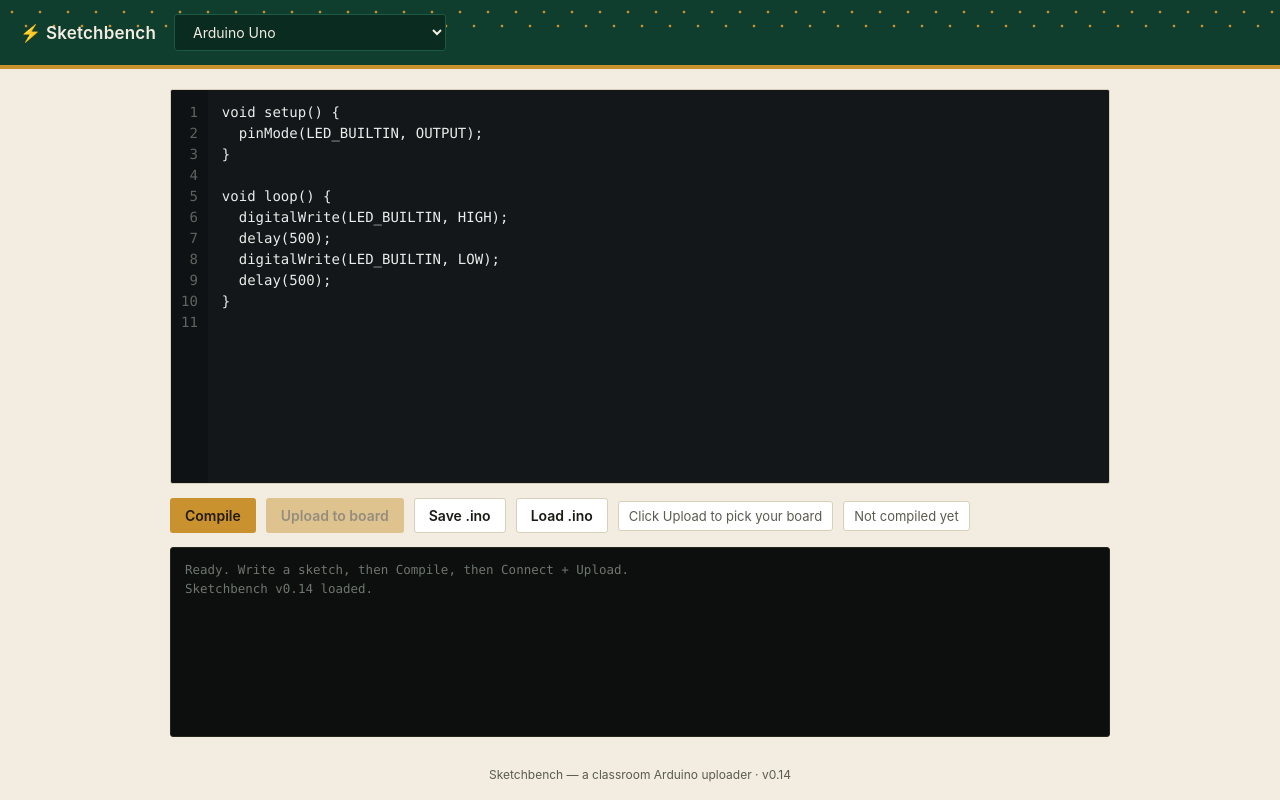
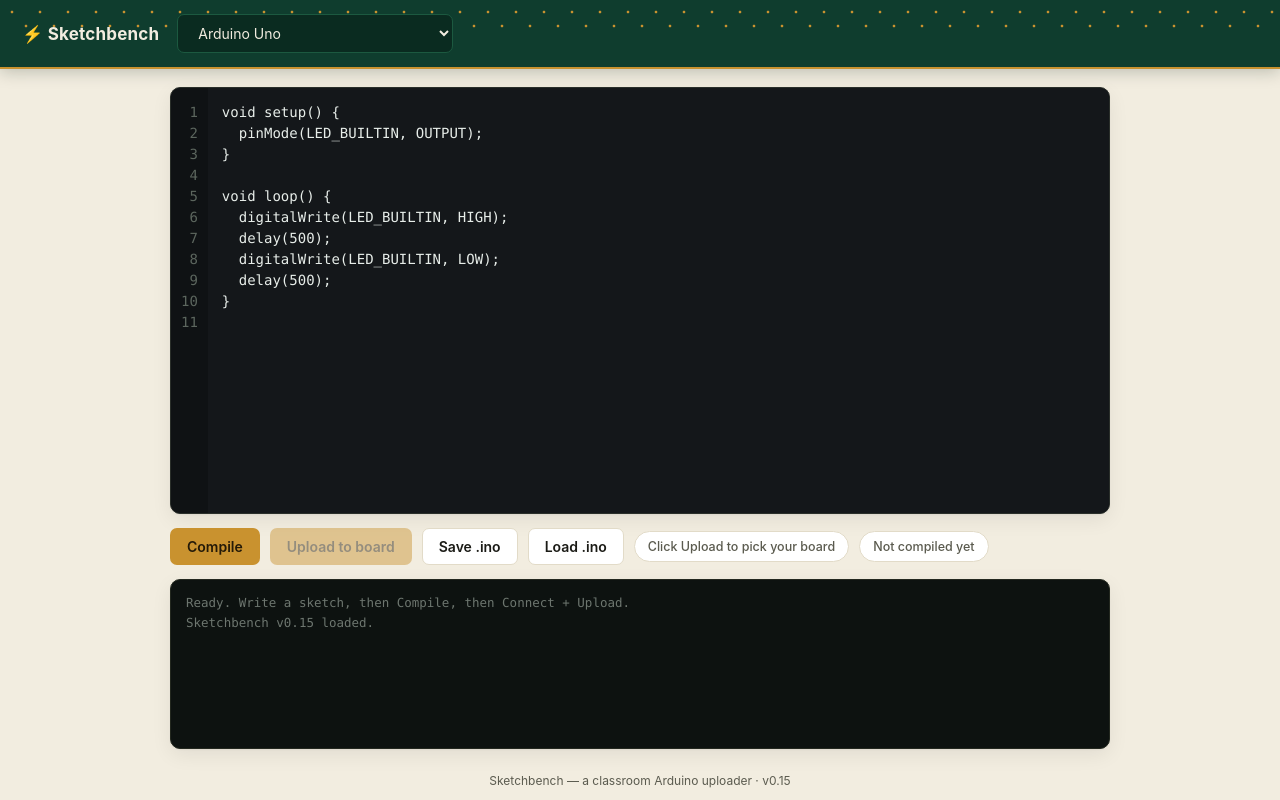
Before and after one commit to phys-viz/arduino, a website: page index.html in a window 1280 px wide. Drawn offline with Linux system fonts and the light colour scheme.

Commit message:
Add files via upload
fixed scroll bar + aesthetics

```diff
--- a/index.html
+++ b/index.html
@@ -21,14 +21,18 @@
     --pad-copper-bright: #e0ac4a;
     --trace: #1c5940;
     --paper: #f2ede0;
+    --surface: #fff;
     --ink: #1b1b16;
     --ink-soft: #5b5b4f;
-    --console-bg: #0c0f0d;
+    --border: #e2dbc8;
+    --console-bg: #0d1210;
     --console-text: #d7e9dc;
     --ok: #6fcf97;
     --warn: #e0ac4a;
     --err: #e0705f;
-    --radius: 3px;
+    --radius: 10px;
+    --radius-sm: 7px;
+    --shadow: 0 1px 2px rgba(20, 20, 10, 0.04), 0 6px 20px rgba(20, 20, 10, 0.07);
   }
 
   * { box-sizing: border-box; }
@@ -39,23 +43,30 @@
     background: var(--paper);
     color: var(--ink);
     font-family: -apple-system, "Segoe UI", Roboto, Helvetica, Arial, sans-serif;
+    -webkit-font-smoothing: antialiased;
   }
 
+  /* Fixed-height app shell: header/toolbar/footer stay put, and the
+     editor + console scroll internally instead of growing the whole
+     page. min-height:0 on the flex children below is what makes that
+     work — without it, flexbox lets content overflow instead of
+     scrolling. */
   body {
     display: flex;
     flex-direction: column;
-    min-height: 100vh;
+    height: 100vh;
+    overflow: hidden;
   }
 
   header {
     background: var(--board-green);
     color: var(--paper);
-    padding: 14px 20px;
+    padding: 14px 22px;
     display: flex;
     align-items: center;
     gap: 18px;
     flex-wrap: wrap;
-    border-bottom: 4px solid var(--pad-copper);
+    box-shadow: 0 2px 0 var(--pad-copper), 0 4px 16px rgba(10, 30, 20, 0.25);
     background-image:
       radial-gradient(circle at 12px 12px, var(--pad-copper) 1.5px, transparent 1.6px),
       radial-gradient(circle at 12px 12px, var(--pad-copper) 1.5px, transparent 1.6px);
@@ -63,11 +74,13 @@
     background-position: 0 0, 14px 14px;
     background-repeat: repeat-x;
     background-color: var(--board-green);
+    z-index: 1;
+    flex-shrink: 0;
   }
 
   header h1 {
     font-size: 17px;
-    font-weight: 600;
+    font-weight: 650;
     margin: 0;
     letter-spacing: 0.2px;
     white-space: nowrap;
@@ -78,9 +91,9 @@
   select, button {
     font-family: inherit;
     font-size: 14px;
-    border-radius: var(--radius);
+    border-radius: var(--radius-sm);
     border: 1px solid transparent;
-    padding: 8px 14px;
+    padding: 9px 16px;
     cursor: pointer;
   }
 
@@ -94,9 +107,14 @@
     background: var(--pad-copper);
     color: #241a08;
     font-weight: 600;
-    transition: background 0.12s ease;
+    transition: background 0.15s ease, transform 0.1s ease, box-shadow 0.15s ease;
   }
-  button:hover:not(:disabled) { background: var(--pad-copper-bright); }
+  button:hover:not(:disabled) {
+    background: var(--pad-copper-bright);
+    transform: translateY(-1px);
+    box-shadow: 0 3px 10px rgba(201, 146, 47, 0.35);
+  }
+  button:active:not(:disabled) { transform: translateY(0); }
   button:disabled { opacity: 0.45; cursor: not-allowed; }
 
   button.secondary {
@@ -104,20 +122,24 @@
     color: var(--paper);
     border: 1px solid var(--pad-copper);
   }
-  button.secondary:hover:not(:disabled) { background: rgba(201, 146, 47, 0.18); }
+  button.secondary:hover:not(:disabled) { background: rgba(201, 146, 47, 0.18); box-shadow: none; }
 
   button.quiet {
-    background: #fff;
+    background: var(--surface);
     color: var(--ink);
-    border: 1px solid #d8d0bb;
+    border: 1px solid var(--border);
   }
-  button.quiet:hover:not(:disabled) { background: #f7f3e8; }
+  button.quiet:hover:not(:disabled) {
+    background: #faf7ef;
+    box-shadow: var(--shadow);
+  }
 
   main {
     flex: 1;
+    min-height: 0; /* lets children scroll instead of overflowing the page */
     display: flex;
     flex-direction: column;
-    padding: 20px;
+    padding: 20px 20px 16px;
     gap: 14px;
     max-width: 980px;
     width: 100%;
@@ -125,13 +147,14 @@
   }
 
   .editor-shell {
-    border: 1px solid #d8d0bb;
+    border: 1px solid #2a2f2a;
     border-radius: var(--radius);
     overflow: hidden;
     background: #14171a;
     display: flex;
-    min-height: 360px;
     flex: 1;
+    min-height: 0; /* the actual fix: allows the textarea to scroll internally */
+    box-shadow: var(--shadow);
   }
 
   .line-numbers {
@@ -140,7 +163,7 @@
     font-family: ui-monospace, "SF Mono", "Cascadia Code", Consolas, monospace;
     font-size: 14px;
     line-height: 21px;
-    padding: 12px 10px;
+    padding: 14px 10px;
     text-align: right;
     user-select: none;
     overflow: hidden;
@@ -157,7 +180,7 @@
     font-family: ui-monospace, "SF Mono", "Cascadia Code", Consolas, monospace;
     font-size: 14px;
     line-height: 21px;
-    padding: 12px 14px;
+    padding: 14px;
     tab-size: 2;
     white-space: pre;
     overflow: auto;
@@ -168,15 +191,17 @@
     gap: 10px;
     align-items: center;
     flex-wrap: wrap;
+    flex-shrink: 0;
   }
 
   .toolbar .status-chip {
-    font-size: 13px;
+    font-size: 12.5px;
+    font-weight: 500;
     color: var(--ink-soft);
-    padding: 6px 10px;
-    border: 1px solid #d8d0bb;
-    border-radius: var(--radius);
-    background: #fff;
+    padding: 7px 13px;
+    border: 1px solid var(--border);
+    border-radius: 999px;
+    background: var(--surface);
   }
   .toolbar .status-chip.connected { color: #14663f; border-color: #a9d7bf; background: #eaf7ef; }
 
@@ -185,13 +210,15 @@
     color: var(--console-text);
     font-family: ui-monospace, "SF Mono", "Cascadia Code", Consolas, monospace;
     font-size: 12.5px;
-    line-height: 1.55;
+    line-height: 1.6;
     border-radius: var(--radius);
-    padding: 12px 14px;
-    height: 190px;
+    padding: 13px 15px;
+    height: 170px;
+    flex-shrink: 0;
     overflow-y: auto;
     white-space: pre-wrap;
     border: 1px solid #23281f;
+    box-shadow: var(--shadow);
   }
   #console .ok { color: var(--ok); }
   #console .warn { color: var(--warn); }
@@ -202,12 +229,13 @@
     text-align: center;
     color: var(--ink-soft);
     font-size: 12px;
-    padding: 10px 0 18px;
+    padding: 8px 0 12px;
+    flex-shrink: 0;
   }
 
   @media (max-width: 640px) {
     header { padding: 12px 14px; }
-    main { padding: 14px; }
+    main { padding: 14px 14px 10px; }
   }
 </style>
 </head>
@@ -253,7 +281,7 @@
   <div id="console"><span class="muted">Ready. Write a sketch, then Compile, then Connect + Upload.</span></div>
 </main>
 
-<footer>Sketchbench — a classroom Arduino uploader · <span id="versionTag">v0.14</span></footer>
+<footer>Sketchbench — a classroom Arduino uploader · <span id="versionTag">v0.15</span></footer>
 
 <script>
 // ---------------------------------------------------------------------
@@ -331,7 +359,7 @@ function clearLog() { consoleEl.innerHTML = ""; }
 
 // Bump this string any time you save a change, so it's obvious whether
 // the browser is actually running your latest edit or a stale/cached copy.
-const SKETCHBENCH_VERSION = "v0.14";
+const SKETCHBENCH_VERSION = "v0.15";
 log(`Sketchbench ${SKETCHBENCH_VERSION} loaded.`, "muted");
 
 // ---------- Compile ----------
```
